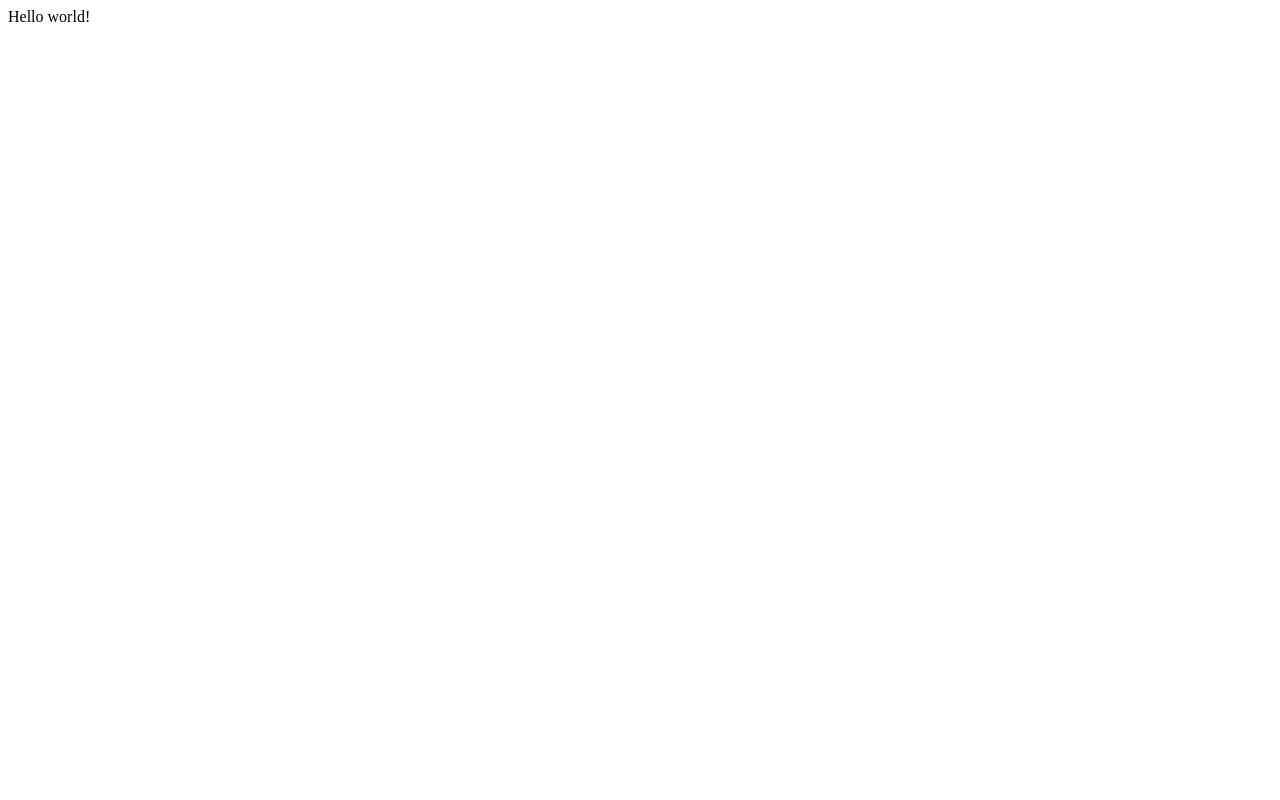
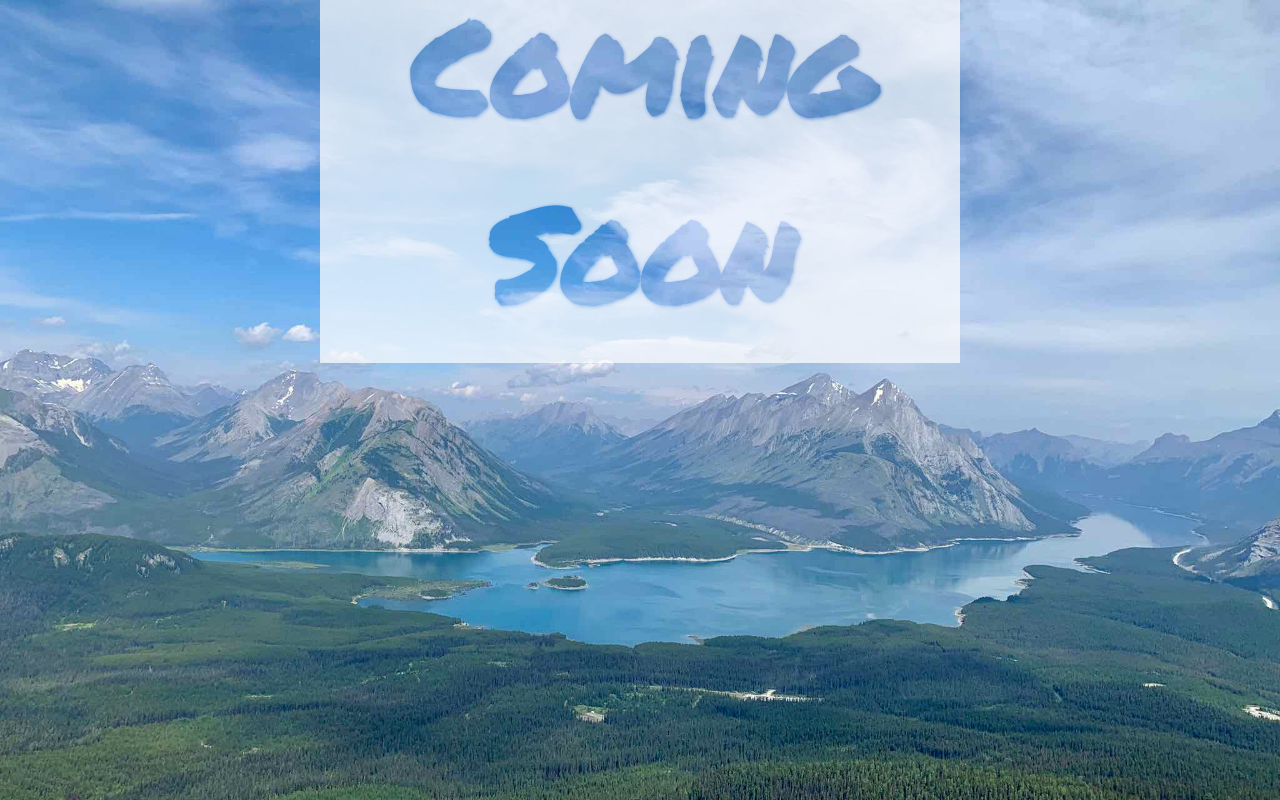
Before and after one commit to S0lRaK/S0lRaK.github.io, a Gatsby site: page / in a window 1280 px wide. Built offline with nearby package versions, Linux system fonts and the light colour scheme; Gatsby itself is replaced by a stand-in of ours.

Commit message:
Coming soon (#2)
* feat: :construction: Full page background image

Work in progress

* style: :lipstick: Full page background image

* feat(ui): :lipstick: Full page image background with knockout text

* feat(ui): :lipstick: rounded corners

* feat(ui): :lipstick: Text shadow and glow

* build(ui): :heavy_plus_sign: Permanent Marker font

* feat(ui): :lipstick: Import and use Permanent Marker font

```diff
--- a/package.json
+++ b/package.json
@@ -17,7 +17,8 @@
   "dependencies": {
     "gatsby": "^2.23.12",
     "react": "^16.12.0",
-    "react-dom": "^16.12.0"
+    "react-dom": "^16.12.0",
+    "typeface-permanent-marker": "0.0.72"
   },
   "devDependencies": {
     "gh-pages": "^3.1.0",
--- /dev/null
+++ b/src/components/full-page-image-background.js
@@ -0,0 +1,7 @@
+import React from "react"
+import fullPageImageBackgroundStyles from "./full-page-image-background.module.css"
+import "typeface-permanent-marker"
+
+export default function FullPageImageBackground({ children }) {
+    return <div className={fullPageImageBackgroundStyles.container}>{children}</div>
+}
--- /dev/null
+++ b/src/components/full-page-image-background.module.css
@@ -0,0 +1,15 @@
+body {
+  margin: 0;
+}
+
+.container {
+  /* The image used */
+  background-image: url(../images/Tent-Ridge-Horseshoe.jpeg);
+  /* Center and scale the image nicely */
+  background-position: center;
+  background-repeat: no-repeat;
+  background-size: cover;
+  background-attachment: fixed;
+
+  height: 100vh;
+}
--- /dev/null
+++ b/src/components/text-cutout.js
@@ -0,0 +1,6 @@
+import React from "react"
+import textCutoutStyles from "./text-cutout.module.css"
+
+export default function TextCutout(props) {
+  return <p className={textCutoutStyles.text}>{props.text}</p>
+}
--- /dev/null
+++ b/src/components/text-cutout.module.css
@@ -0,0 +1,40 @@
+body {
+  font-family: 'Permanent Marker';
+}
+
+.text {
+  background-color: rgba(255, 255, 255, 70%);
+  color: black;
+  font-size: 10vw; /* Responsive font size */
+  font-weight: bold;
+  margin: 0 auto; /* Center the text container */
+  padding: 1rem 4rem;
+  width: fit-content;
+  text-align: center; /* Center text */
+  position: absolute; /* Position text */
+  top: 20%;
+  left: 50%; /* Position text in the middle */
+  transform: translate(-50%, -50%); /* Position text in the middle */
+  mix-blend-mode: screen; /* This makes the cutout text possible */
+  text-shadow: 0 0 2px black;
+  animation: glow 4s infinite;
+}
+
+@keyframes glow {
+  0% {
+    text-shadow: 0 0 10px black;
+  }
+
+  15% {
+    text-shadow: 2px 2px 10px rgba(0, 0, 0, 1),
+      -2px -2px 10px rgba(0, 0, 0, 1);
+  }
+  30% {
+    text-shadow: 2px 2px 4px rgba(0, 0, 0, 0.7),
+      -2px -2px 4px rgba(0, 0, 0, 0.7);
+  }
+  50% {
+    text-shadow: 20px 20px 50px rgba(0, 0, 0, 0.5),
+      -20px -20px 50px rgba(0, 0, 0, 0.5);
+  }
+}
--- a/src/pages/index.js
+++ b/src/pages/index.js
@@ -1,5 +1,11 @@
 import React from "react"
+import FullPageImageBackground from "../components/full-page-image-background"
+import TextCutout from "../components/text-cutout"
 
 export default function Home() {
-  return <div>Hello world!</div>
+  return (
+    <FullPageImageBackground>
+      <TextCutout text="Coming Soon"></TextCutout>
+    </FullPageImageBackground>
+  )
 }
```
Also changed, not shown: src/images/Tent-Ridge-Horseshoe.jpeg (added), 1 other file.
